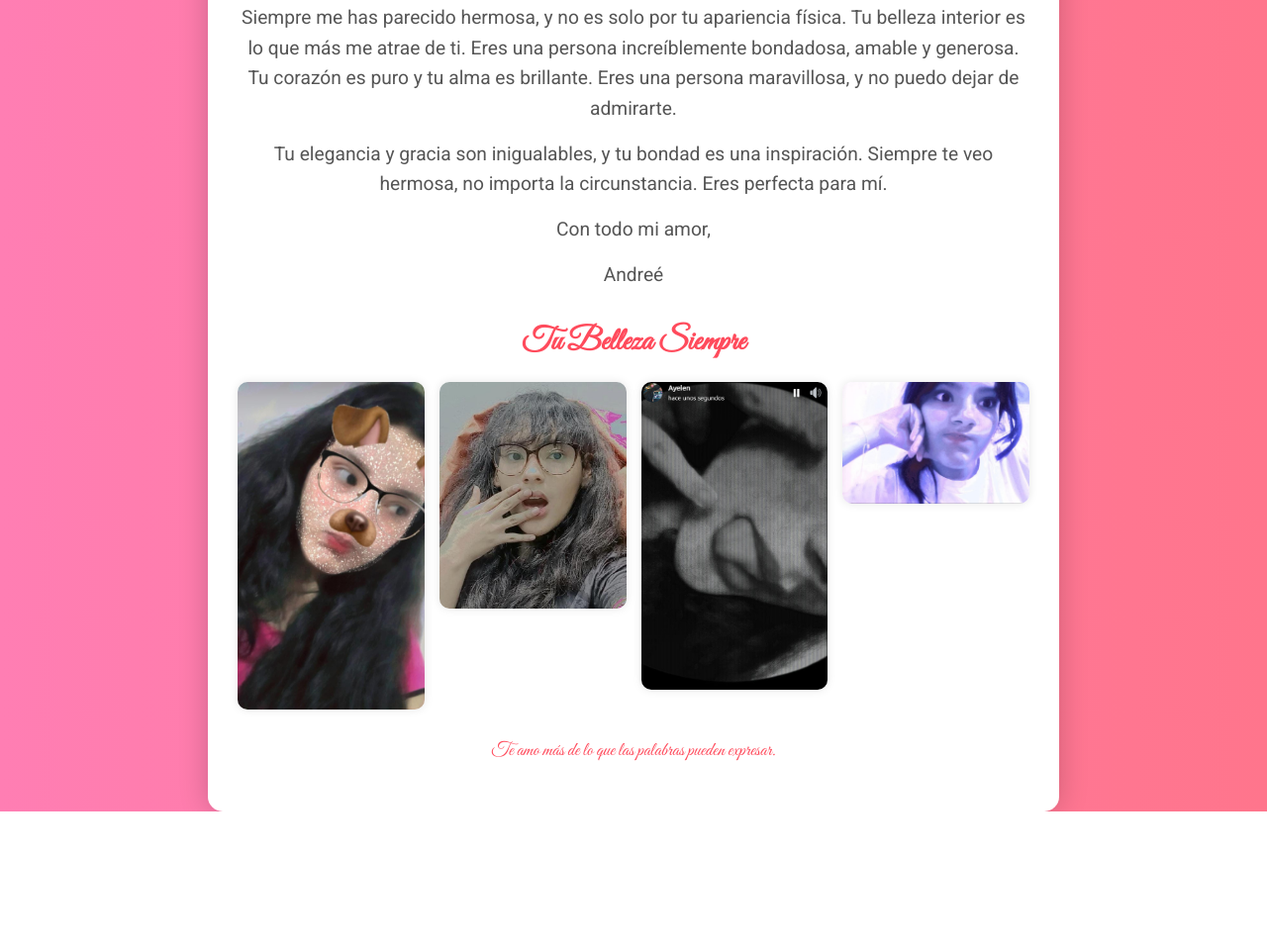
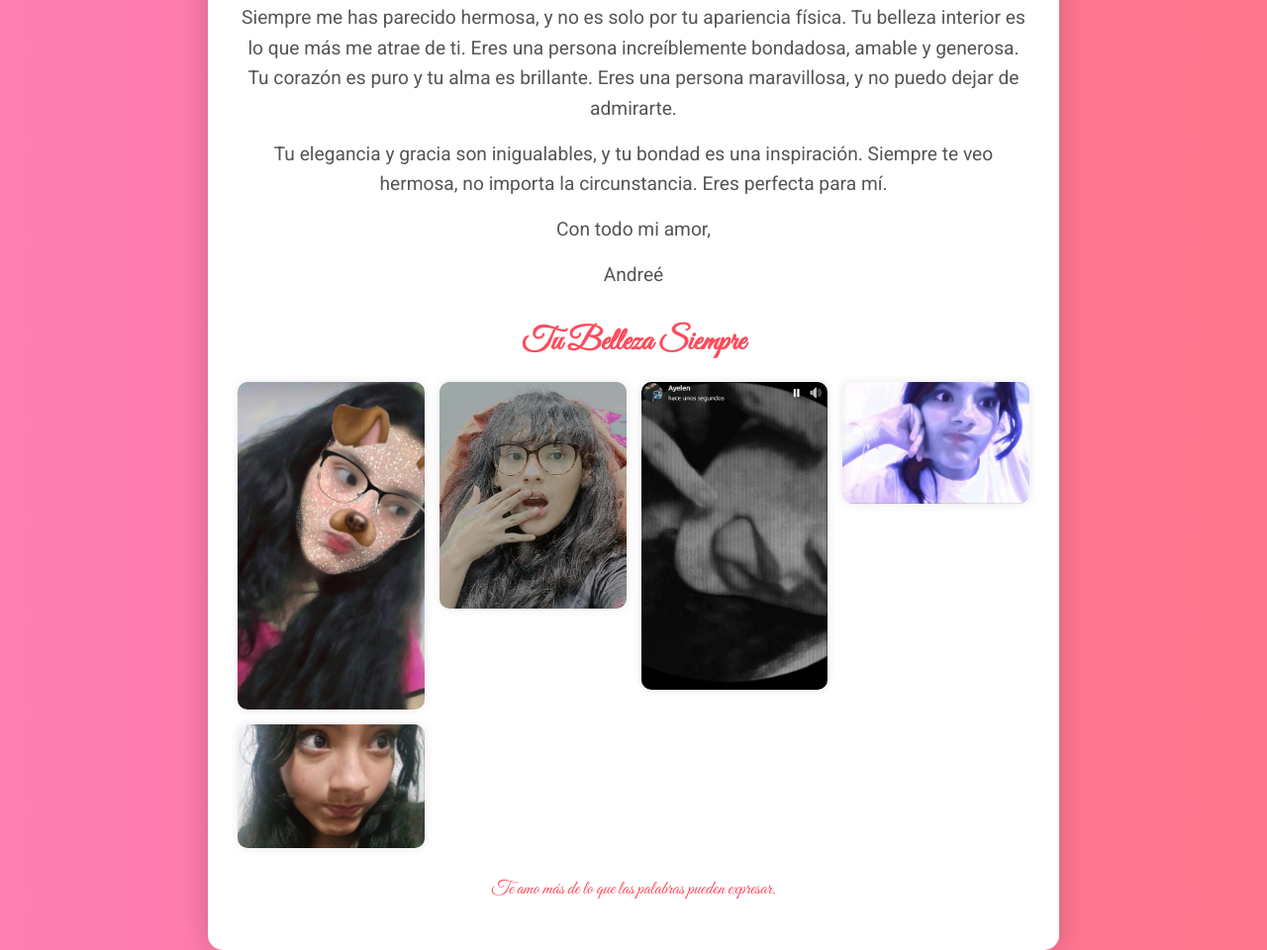
Before and after one commit to Andr21Da16/amorcitobella, a plain HTML site: page index.html in a window 1280 px wide. Shown: the part 1957-2917 px from the top of the page at 99% size. Before the commit the page ends 2777 px from the top, so only its background shows below. Drawn offline with Linux system fonts and the light colour scheme.

Commit message:
Update index.html

```diff
--- a/index.html
+++ b/index.html
@@ -43,6 +43,7 @@
                 <img src="tus-imagenes/belleza2.jpg" alt="Belleza 2">
                 <img src="tus-imagenes/belleza3.jpg" alt="Belleza 3">
                 <img src="tus-imagenes/belleza4.jpg" alt="Belleza 4">
+                <img src="tus-imagenes/belleza5.jpg" alt="Belleza 5">
             </div>
         </section>
         <footer>
```
